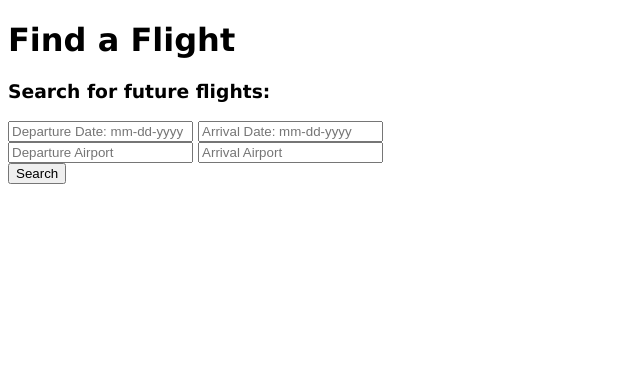
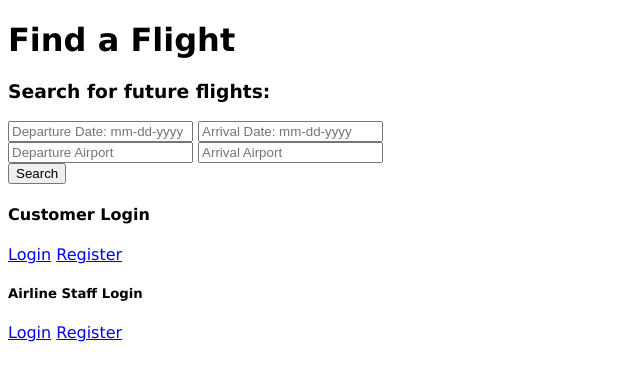
Before and after one commit to karennarod/airline_ticket_reservation, a Flask app: page / in a window 1280 px wide. Shown: the top 381 px of the page, without its empty margins (0-640 px from the left). Run offline with Flask 2, Linux system fonts and the light colour scheme.

Commit message:
currently have airline staff and customer login working, will start on registration next

```diff
--- a/main.py
+++ b/main.py
@@ -9,16 +9,15 @@ from datetime import date
 import time
 
 
-
 app = Flask(__name__) #initialize app from flask
 wsgi_app = app.wsgi_app
 
 
 #configure MYSQL/connects to database
 conn = pymysql.connect(host = '127.0.0.1',
-					   port = 8889,
+					   #port = 3889,              I REMOVED THIS because I added what the prof had at the bottom of this file and that somehow solved my 3 hour problem
 					   user = 'root',
-					   password = 'root',
+					   password = '',
 					   db = 'ticket_booking', # insert database name here
 					   charset = 'utf8mb4',
 					   cursorclass = pymysql.cursors.DictCursor)
@@ -63,3 +62,59 @@ def public_view():
 
     cursor.close()
     return render_template('public_view.html', data=data)
+
+
+#
+# BEGIN CUSTOMER LOGIN
+#
+
+
+@app.route('/customer_login', methods = ["GET", "POST"])
+def cust_login():
+    return render_template('customer_login.html')
+
+@app.route('/customer_logged_in', methods = ["GET", "POST"])
+def cust_logged():
+    email = request.form.get('email')
+    password = request.form.get('password')
+    cursor = conn.cursor()
+    cursor.execute("SELECT * FROM customer WHERE email = %s", email)
+    existing_cust = cursor.fetchone()
+    if existing_cust:
+        cursor.execute("SELECT * FROM customer WHERE email = %s AND pw = md5(%s)", (email, password))
+        existing_cust = cursor.fetchall()
+        if existing_cust:
+            cursor.close()
+            return render_template('customer_logged_in.html')
+    error = "No existing customer for that combination of info. Please try again or register."
+    return render_template('customer_login.html', error = error)
+
+
+#
+# BEGIN AIRLINE STAFF LOGIN
+#
+
+
+@app.route('/airline_login', methods = ["GET", "POST"])
+def airline_login():
+    return render_template('airline_login.html')
+
+@app.route('/airline_logged_in', methods = ["GET", "POST"])
+def airline_logged():
+    username = request.form.get('username')
+    password = request.form.get('password')
+    cursor = conn.cursor()
+    cursor.execute("SELECT * FROM airline_staff WHERE username = %s", username)
+    existing_staff = cursor.fetchone()
+    if existing_staff:
+        print("EMAIL AND PASSWORD: ", username, password)
+        cursor.execute("SELECT * FROM airline_staff WHERE username = %s AND password = md5(%s)", (username, password))
+        existing_staff = cursor.fetchall()
+        if existing_staff:
+            cursor.close()
+            return render_template('airline_logged_in.html')
+    error = "No existing staff for that combination of info. Please try again or register."
+    return render_template('airline_login.html', error = error)
+
+if __name__ == "__main__": #for some reason, these 2 lines of code solved my 3 hour issue, so you can remove it if it doesn't work for you and I will add it back for me
+	app.run('127.0.0.1', 5000, debug = True)
--- a/templates/public_search.html
+++ b/templates/public_search.html
@@ -33,6 +33,11 @@
         <input type = "text" name = "arrival_airport" placeholder = "Arrival Airport" pattern = "{1,20}"/></br>
         <input type = "submit" value = "Search" /></br>
     </form>
-
+<h4>Customer Login</h4>
+<a href="/customer_login">Login</a>
+<a href="/customer_register">Register</a>
+<h5>Airline Staff Login</h5>
+<a href="/airline_login">Login</a>
+<a href="/airline_register">Register</a>
 </body>
 </html>
```
Also changed, not shown: templates/airline_logged_in.html (added, +7 -0 lines), templates/airline_login.html (added, +14 -0 lines), templates/customer_logged_in.html (added, +7 -0 lines), templates/customer_login.html (added, +14 -0 lines).
